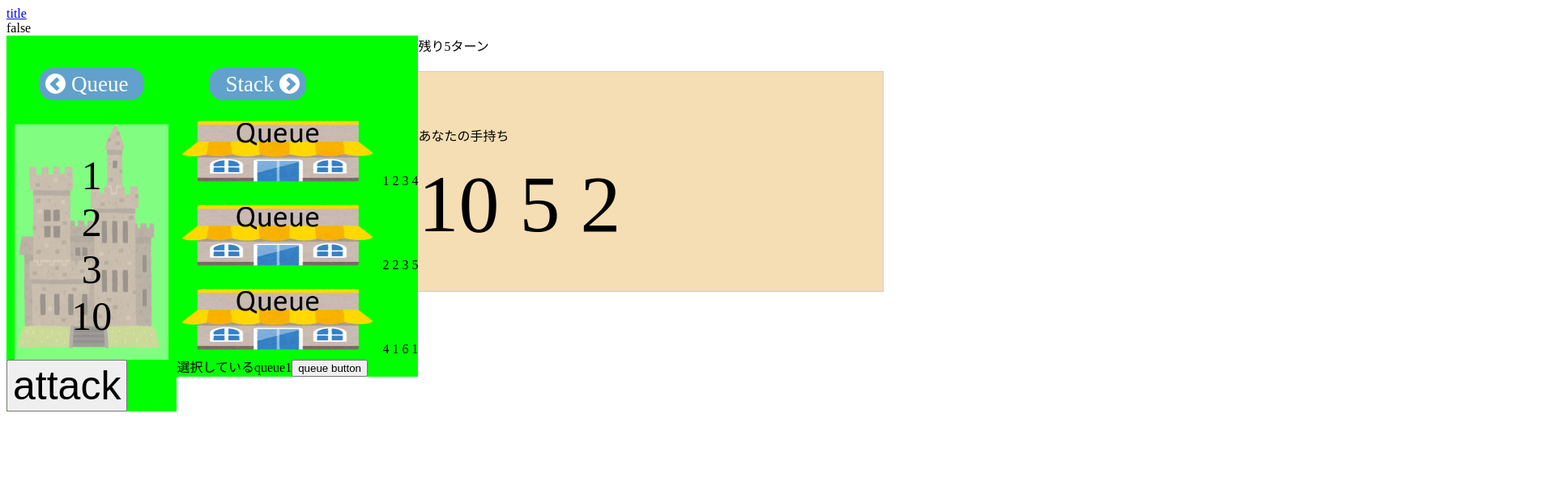
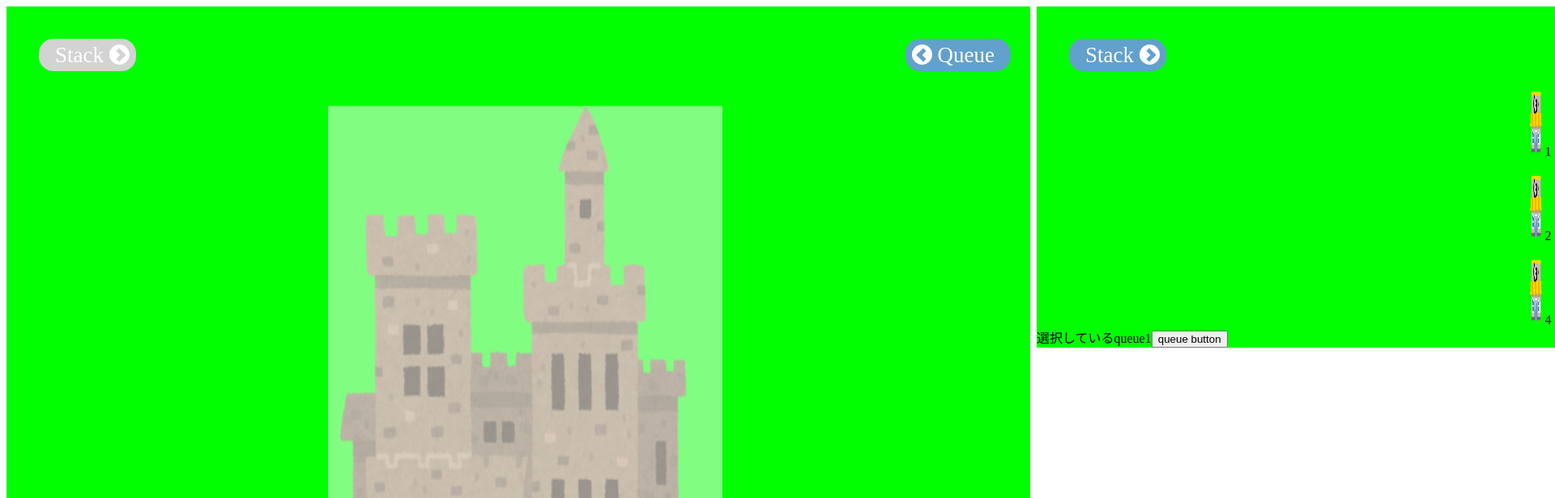
Before and after one commit to tokiotokio/staque, an Angular app: page /game in a window 1280 px wide. Shown: the top 616 px of the page at 81% size, 1920 px wide, since content can reach past the window. Built offline with nearby package versions, Linux system fonts and the light colour scheme.

Commit message:
#22 update scene move more beautiful

```diff
--- a/src/app/game/game.component.css
+++ b/src/app/game/game.component.css
@@ -11,32 +11,37 @@
 	font-size:100px;
 }
 
+.staque {
+	height: 70vw;
+}
+
 .staque input {
 	display: none;
 }
 
 .staque input+#stack {
+	position: relative;
 	float: left;
+	width: 100vw;
 	background-color:#00ff00;
 	transition-duration:1s;
 }
 
 .staque input:checked+#stack {
 	background-color:#ff00FF;
-	transform: translateX(-400px);
-}
-
-.staque input+#queue {
-	float: left;
+	transform: translateX(-100vw);
 }
 
 .staque input+#queue{
+	position: absolute;
 	float: left;
+	width: 100vw;
+	left:100vw;
 	background-color:#00ff00;
 	transition-duration:1s;
 }
 
 .staque input:checked+#queue {
 	background-color:#ff00FF;
-	transform: translateX(-400px);
+	transform: translateX(-100vw);
 }
--- a/src/app/game/game.component.html
+++ b/src/app/game/game.component.html
@@ -1,6 +1,3 @@
-
-<nav><a routerLink="/start">title</a></nav>
-{{tgl}}
 
 <div class="staque">
 	<input type="checkbox" [(ngModel)]="tgl">
--- a/src/app/game/queue/queue.component.html
+++ b/src/app/game/queue/queue.component.html
@@ -1,14 +1,12 @@
 <div class="Link">
-	<!--<div><a class="toQueue">Queue</a></div>-->
-<div>
-<nav><a class="toStack" (click)="toStack()">Stack</a></nav>
-</div>
+<div> <a class="toStack" (click)="toStack()">Stack</a> </div>
+<div><a class="toQueue">Queue</a></div>
 </div>
 
 <div id="queue">
 	<div *ngFor="let q of queues; index as i ">
 		<span *ngIf="isUpper(i)">
-			<img [src]="fig_queue" (click)="select(i)" width="250px" height="100px">
+			<img [src]="fig_queue" (click)="select(i)" width="15vw" height="100px">
 			<span *ngFor="let x of q">
 			{{x}}
 			</span>
--- a/src/app/game/stack/stack.component.css
+++ b/src/app/game/stack/stack.component.css
@@ -6,7 +6,7 @@
 	background-image: url("../../image/stack_appearance.png");
 	background-repeat: no-repeat;
 	background-position : center;
-	height : 300px
+	height : 60vw;
 }
 
 #stack span {
--- a/src/app/game/stack/stack.component.html
+++ b/src/app/game/stack/stack.component.html
@@ -1,7 +1,6 @@
 <div class="Link">
-<div>
-<nav><a class="toQueue" (click)="toQueue()">Queue</a></nav>
-</div>
+<div> <a class="toStack">Stack</a> </div>
+<div> <a class="toQueue" (click)="toQueue()">Queue</a> </div>
 </div>
 <div id="stack">
 	<!-- <img [src]="fig_stack"> -->
--- a/src/styles.css
+++ b/src/styles.css
@@ -1 +1,4 @@
 /* You can add global styles to this file, and also import other style files */
+html,body {
+	overflow: hidden;
+}
```
